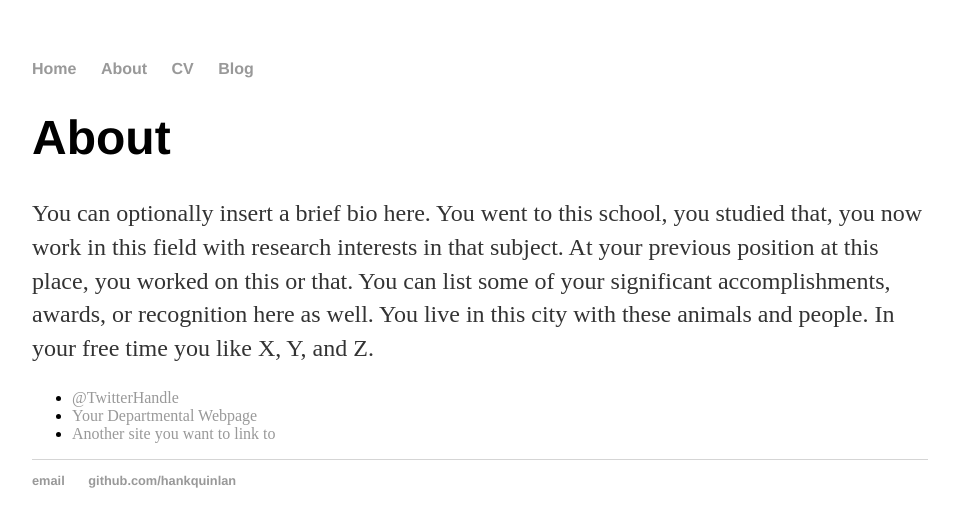
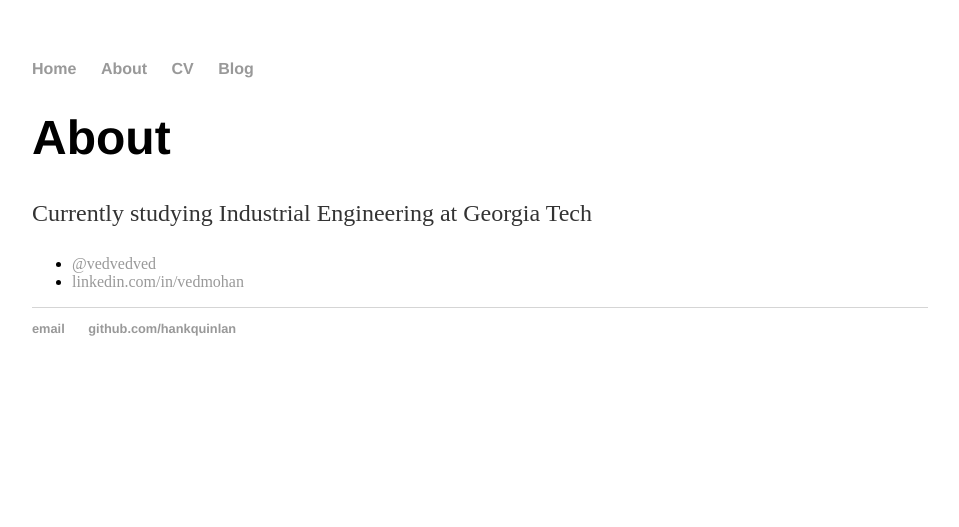
Before and after one commit to ved-mohan/ved-mohan.github.io, a Jekyll site: the page built from about/index.html, in a window 1280 px wide. Shown: the top 527 px of the page, without its empty margins (160-1119 px from the left). Built offline with Jekyll 4.4.1, drawn with Linux system fonts in a browser that asks for light colours.

Commit message:
Update index.html

```diff
--- a/about/index.html
+++ b/about/index.html
@@ -1,15 +1,15 @@
 ---
 layout: default
-title: About Hank Quinlan
+title: About Ved Mohan
 ---
 
 		<div class="about">
 			<h1>About</h1>
-			<p>You can optionally insert a brief bio here. You went to this school, you studied that, you now work in this field with research interests in that subject. At your previous position at this place, you worked on this or that. You can list some of your significant accomplishments, awards, or recognition here as well. You live in this city with these animals and people. In your free time you like X, Y, and Z.</p>
+			<p>Currently studying Industrial Engineering at Georgia Tech</p>
 
 			<ul class="contacts">
-				<li><a href="#">@TwitterHandle</a></li>
-				<li><a href="#">Your Departmental Webpage</a></li>
-				<li><a href="#">Another site you want to link to</a></li>
+				<li><a href="#">@vedvedved</a></li>
+<!-- 				<li><a href="#">Your Departmental Webpage</a></li> -->
+				<li><a href="#">linkedin.com/in/vedmohan</a></li>
 				</ul>
 		</div>
```
